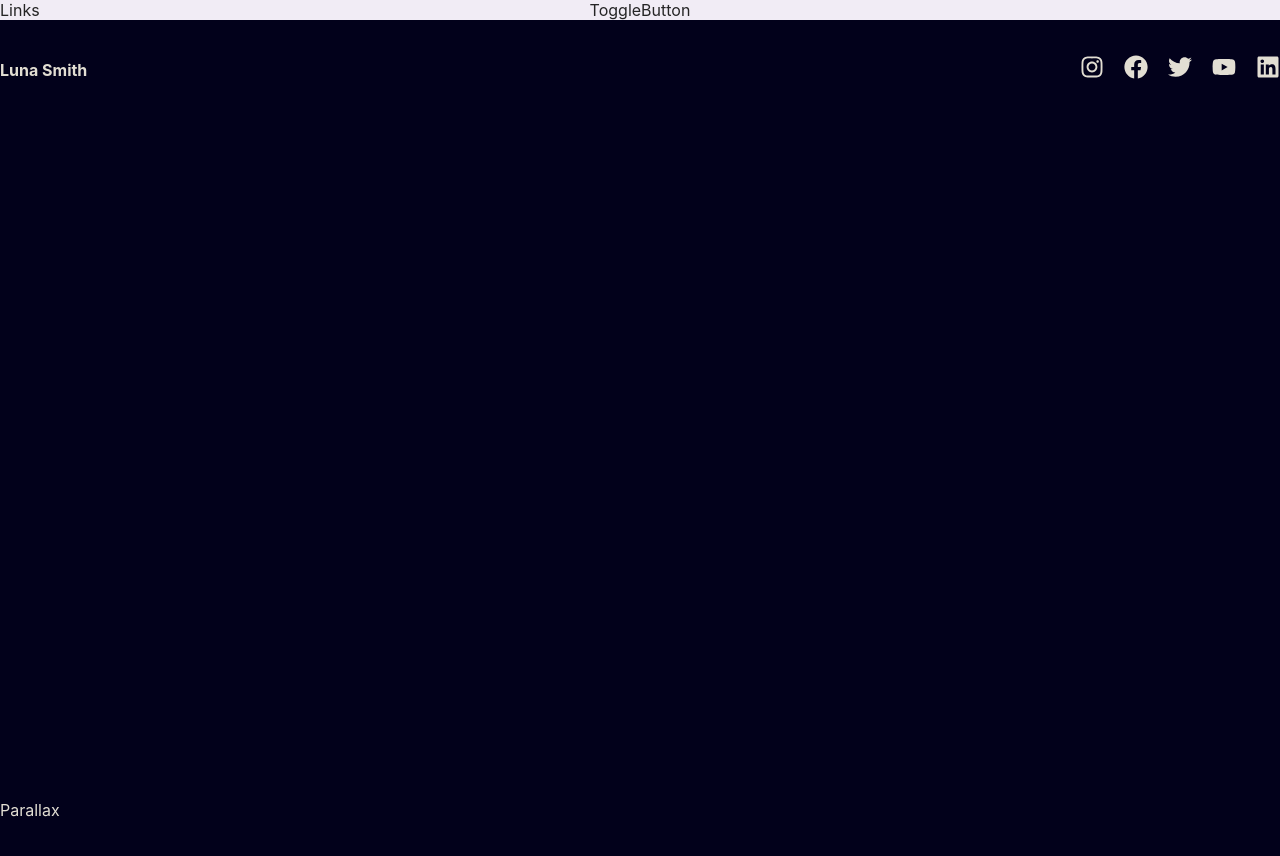
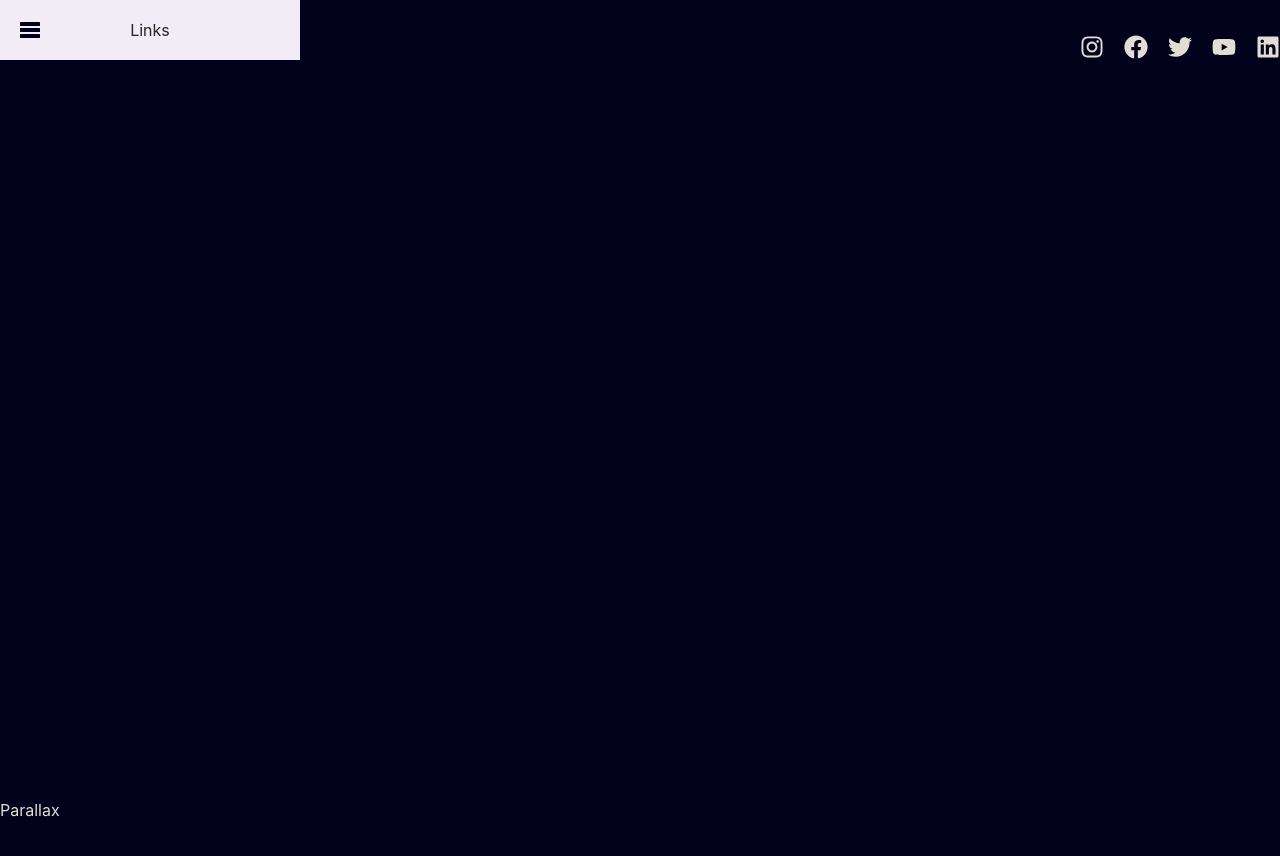
Before and after one commit to Lu-Smith/animated_portfolio_sass_typescript, a React (Create React App) app: page / in a window 1280 px wide. Shown: the top 856 px of the page. Built offline with nearby package versions, Linux system fonts and the light colour scheme.

Commit message:
Updated SideBar content and pass prop to ToggleButton

```diff
--- a/src/components/Links.tsx
+++ b/src/components/Links.tsx
@@ -2,7 +2,7 @@ import React from 'react'
 
 const Links = () => {
   return (
-    <div>Links</div>
+    <div className='Links'>Links</div>
   )
 }
 
--- a/src/components/SideBar.tsx
+++ b/src/components/SideBar.tsx
@@ -1,14 +1,22 @@
-import React from 'react';
+import React, { useState } from 'react';
 import Links from './Links';
 import ToggleButton from './ToggleButton';
 
 const SideBar = () => {
+
+    const [open, setOpen] = useState(false);
+
+    // const variants = {
+    //     open:,
+    //     closed:,
+    // }
   return (
     <div className='SideBar'>
         <div className="container">
             <Links />
+            <ToggleButton setOpen={setOpen} />
         </div>
-        <ToggleButton />
+
     </div>
   )
 }
--- a/src/components/ToggleButton.tsx
+++ b/src/components/ToggleButton.tsx
@@ -2,7 +2,13 @@ import React from 'react'
 
 const ToggleButton = () => {
   return (
-    <div>ToggleButton</div>
+    <div>
+      <button>
+        <span></span>
+        <span></span>
+        <span></span>
+      </button>
+    </div>
   )
 }
 
--- a/src/styles/sidebar.scss
+++ b/src/styles/sidebar.scss
@@ -7,16 +7,37 @@
         position: fixed;
         top: 0;
         left: 0;
-        width: 400px;
+        width: 300px;
         background-color: $secondary-background;
 
     }
 
     button {
-        width: 50px;
-        height: 50px;
+        width: 60px;
+        height: 60px;
         border-radius: 50%;
         background-color: transparent;
         border: none;
+        @include flex(center, column);
+        gap: 2px;
+
+        span {
+            background-color: $primary-background;
+            width: 20px;
+            height: 4px;
+            border-radius: 5%;
+        }
+    }
+
+    .Links {
+        position: absolute;
+        width: 100%;
+        height: 100%;
+        @include flex(center, column);
+        gap: 20px;
+
+        a {
+            font-size: 35px;
+        }
     }
 }
```
